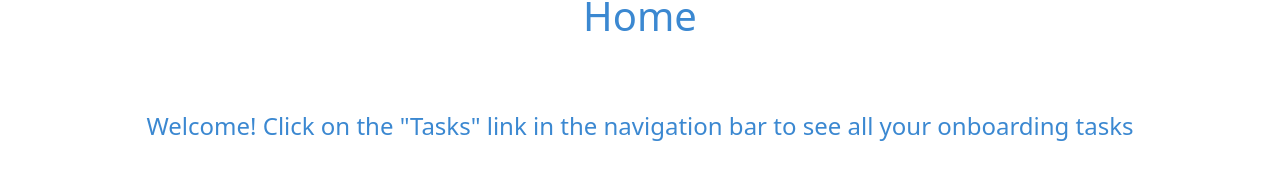
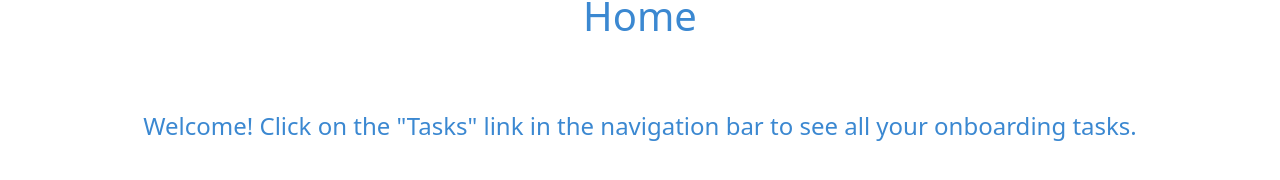
Before and after one commit to navshk9/de-companion, a React (Create React App) app: page / in a window 1280 px wide. Shown: the part 122-302 px from the top of the page. Built offline with nearby package versions, Linux system fonts and the light colour scheme; no server answers; what @azure/app-configuration would draw is missing.

Commit message:
changed /index.html to index.html

```diff
--- a/src/components/home/Home.js
+++ b/src/components/home/Home.js
@@ -8,7 +8,7 @@ export default class Home extends Component {
         <Header title="Home" />
         <h4 className="home-text">
           Welcome! Click on the "Tasks" link in the navigation bar to see all
-          your onboarding tasks
+          your onboarding tasks.
         </h4>
       </div>
     );
--- a/staticwebapp.config.json
+++ b/staticwebapp.config.json
@@ -1,6 +1,6 @@
 {
   "navigationFallback": {
-    "rewrite": "/index.html",
+    "rewrite": "index.html",
     "exclude": ["*.{css,scss,js,png,gif,ico,jpg,svg}"]
   }
 }
```
Also changed, not shown: 8 other files (tests, documents, lock files or other folders).
